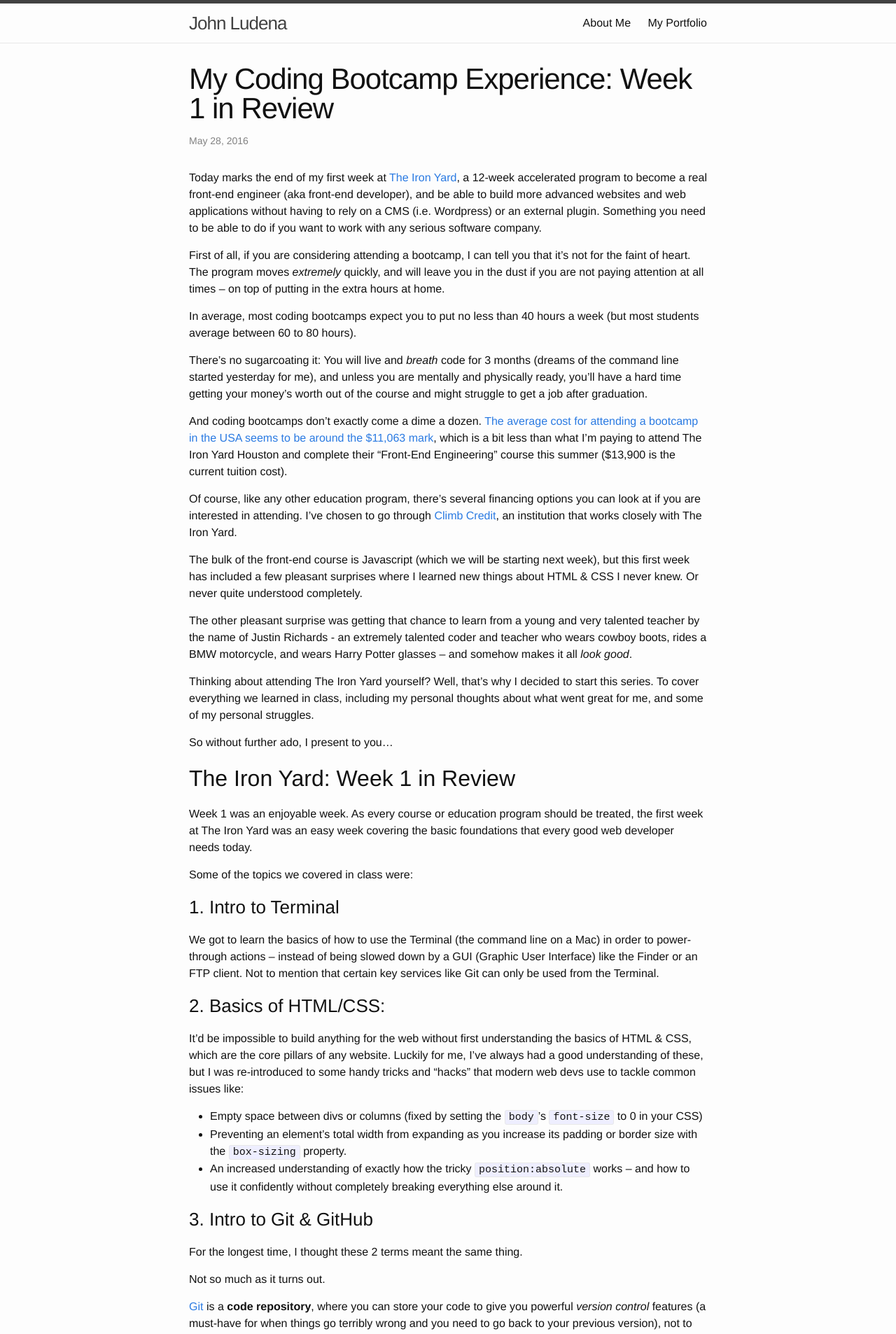
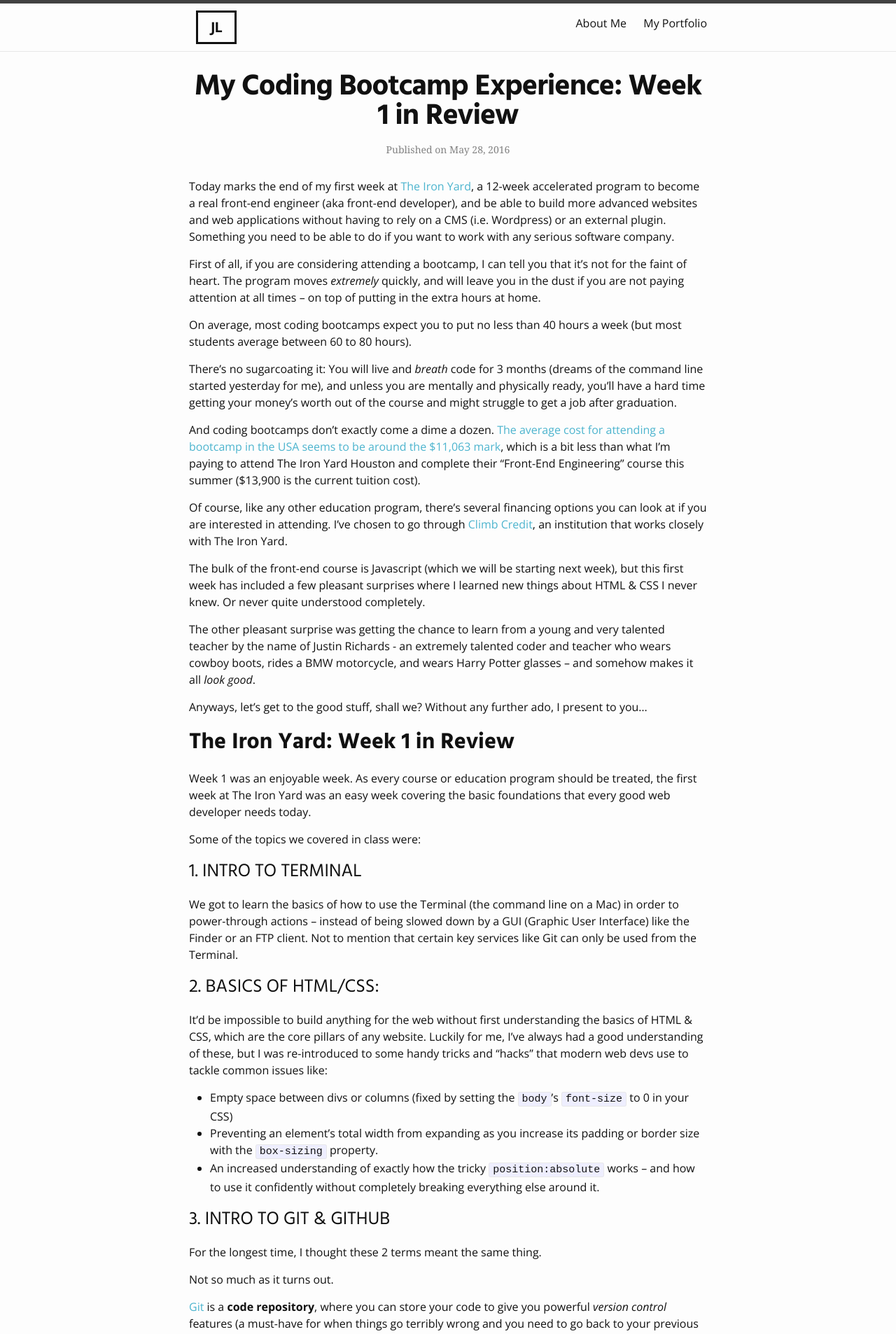
Before and after one commit to johnludena/portfolio_2017, a Jekyll site: the page built from _posts/2016-05-28-my-coding-bootcamp-experience-week1.md, in a window 1280 px wide. Shown: the top 1906 px of the page at 70% size. Built offline with Jekyll 4.4.1, drawn with Linux system fonts in a browser that asks for light colours.

Commit message:
updated basic styles

```diff
--- a/_includes/header.html
+++ b/_includes/header.html
@@ -2,7 +2,7 @@
 
   <div class="wrapper">
 
-    <a class="site-title" href="{{ site.baseurl }}/">{{ site.title }}</a>
+    <a class="site-title" href="{{ site.baseurl }}/" title="John Ludena">JL</a>
 
     <nav class="site-nav">
       <a href="#" class="menu-icon">
--- a/_layouts/post.html
+++ b/_layouts/post.html
@@ -5,7 +5,7 @@
 
   <header class="post-header">
     <h1 class="post-title" itemprop="name headline">{{ page.title }}</h1>
-    <p class="post-meta"><time datetime="{{ page.date | date_to_xmlschema }}" itemprop="datePublished">{{ page.date | date: "%b %-d, %Y" }}</time>{% if page.author %} • <span itemprop="author" itemscope itemtype="http://schema.org/Person"><span itemprop="name">{{ page.author }}</span></span>{% endif %}</p>
+    <p class="post-meta">Published on <time datetime="{{ page.date | date_to_xmlschema }}" itemprop="datePublished">{{ page.date | date: "%b %-d, %Y" }}</time></p>
   </header>
 
   <div class="post-content" itemprop="articleBody">
--- a/_posts/2016-05-28-my-coding-bootcamp-experience-week1.md
+++ b/_posts/2016-05-28-my-coding-bootcamp-experience-week1.md
@@ -13,7 +13,7 @@
 quickly, and will leave you in the dust if you are not paying attention
 at all times – on top of putting in the extra hours at home.
 
-In average, most coding bootcamps expect you to put no less than 40
+On average, most coding bootcamps expect you to put no less than 40
 hours a week (but most students average between 60 to 80 hours).
 
 There's no sugarcoating it: You will live and _breath_ code for 3 months (dreams of the command line started yesterday for me), and
@@ -29,15 +29,10 @@
 next week), but this first week has included a few pleasant surprises
 where I learned new things about HTML & CSS I never knew. Or never quite understood completely.
 
-The other pleasant surprise was getting that chance to learn from a young and very talented teacher by the name of Justin Richards - an extremely talented coder and teacher who wears cowboy boots, rides a BMW motorcycle, and wears Harry Potter
+The other pleasant surprise was getting the chance to learn from a young and very talented teacher by the name of Justin Richards - an extremely talented coder and teacher who wears cowboy boots, rides a BMW motorcycle, and wears Harry Potter
 glasses – and somehow makes it all _look good_.
 
-Thinking about attending The Iron Yard yourself? Well, that's why I decided to
-start this series. To cover everything we learned in class, including my
-personal thoughts about what went great for me, and some of my personal
-struggles.
-
-So without further ado, I present to you...
+Anyways, let's get to the good stuff, shall we? Without any further ado, I present to you...
 
 ## The Iron Yard: Week 1 in Review
 
--- a/_sass/_base.scss
+++ b/_sass/_base.scss
@@ -83,6 +83,7 @@
  */
 h1, h2, h3, h4, h5, h6 {
     font-weight: $base-font-weight;
+    font-family: $heading-font-family;
 }
 
 
@@ -95,7 +96,7 @@
     text-decoration: none;
 
     &:visited {
-        color: darken($brand-color, 15%);
+        color: $brand-color;
     }
 
     &:hover {
--- a/_sass/_layout.scss
+++ b/_sass/_layout.scss
@@ -11,17 +11,27 @@
 }
 
 .site-title {
-    font-size: 26px;
-    font-weight: 300;
-    line-height: 56px;
+    font-weight: 700;
+    text-transform: uppercase;
+    border: 3px solid $text-color;
+    padding: 6px 18px;
+    margin: 10px;
+    font-size: 20px;
+    line-height: auto;
     letter-spacing: -1px;
-    margin-bottom: 0;
     float: left;
-
+    color: $text-color;
+    transition: 1s background ease;
     &,
     &:visited {
-        color: $grey-color-dark;
+      color: $text-color;
     }
+}
+
+.site-title:hover {
+  background: $text-color;
+  color: #fff;
+  text-decoration: none;
 }
 
 .site-nav {
@@ -187,6 +197,8 @@
 .post-meta {
     font-size: $small-font-size;
     color: $grey-color;
+    font-family: $meta-font;
+    text-align: center;
 }
 
 .post-link {
@@ -207,6 +219,8 @@
     font-size: 42px;
     letter-spacing: -1px;
     line-height: 1;
+    font-weight: 700;
+    text-align: center;
 
     @include media-query($on-laptop) {
         font-size: 36px;
@@ -218,6 +232,7 @@
 
     h2 {
         font-size: 32px;
+        font-weight: 700;
 
         @include media-query($on-laptop) {
             font-size: 28px;
@@ -226,6 +241,7 @@
 
     h3 {
         font-size: 26px;
+        text-transform: uppercase;
 
         @include media-query($on-laptop) {
             font-size: 22px;
--- a/css/main.scss
+++ b/css/main.scss
@@ -3,10 +3,13 @@
 ---
 @charset "utf-8";
 
-
+@import url(https://fonts.googleapis.com/css?family=Hind:400,700);
+@import url(https://fonts.googleapis.com/css?family=Open+Sans:400,700,400italic,700italic);
 
 // Our variables
-$base-font-family: "Helvetica Neue", Helvetica, Arial, sans-serif;
+$base-font-family: 'Open Sans', sans-serif;
+$heading-font-family: 'Hind', sans-serif;
+$meta-font: Georgia, Times, 'Times New Roman', serif;
 $base-font-size:   16px;
 $base-font-weight: 400;
 $small-font-size:  $base-font-size * 0.875;
@@ -16,7 +19,7 @@
 
 $text-color:       #111;
 $background-color: #fdfdfd;
-$brand-color:      #2a7ae2;
+$brand-color:      #4CB4CE;
 
 $grey-color:       #828282;
 $grey-color-light: lighten($grey-color, 40%);
```
